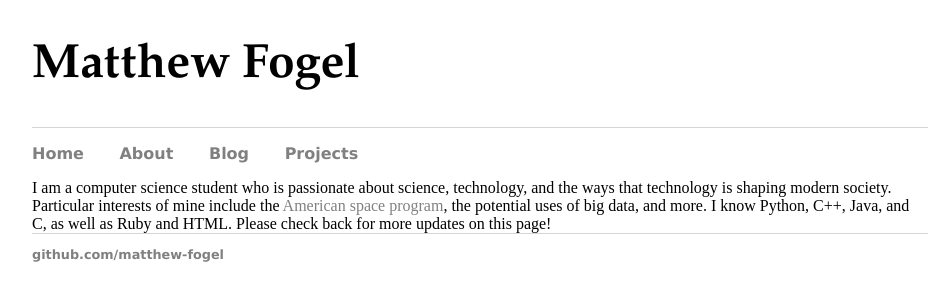
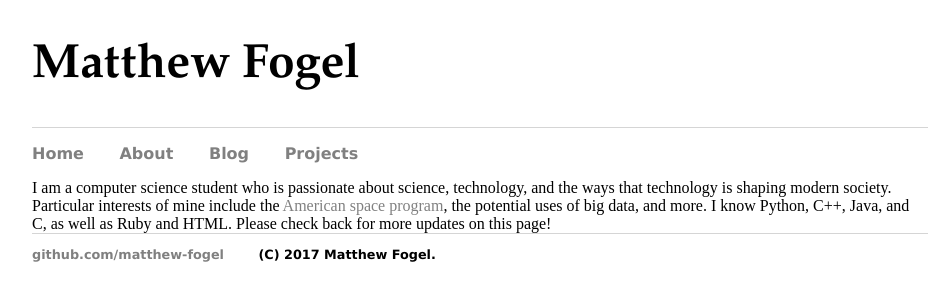
Before and after one commit to matthew-fogel/matthew-fogel.github.io, a Jekyll site: the page built from about/index.html, in a window 1280 px wide. Shown: the top 301 px of the page, without its empty margins (160-1100 px from the left). Built offline with Jekyll 4.4.1, drawn with Linux system fonts in a browser that asks for light colours.

Commit message:
Update default.html

```diff
--- a/_layouts/default.html
+++ b/_layouts/default.html
@@ -25,6 +25,7 @@
        	<footer>
 		<ul>
 			<li><a href="https://github.com/matthew-fogel">github.com/matthew-fogel</a></li>
+			<li>(C) 2017 Matthew Fogel.</li>
 		</ul>
 	</footer>
       </div><!--/.wrapper-->
```
Lines whose indentation alone changed are shown as unchanged.
